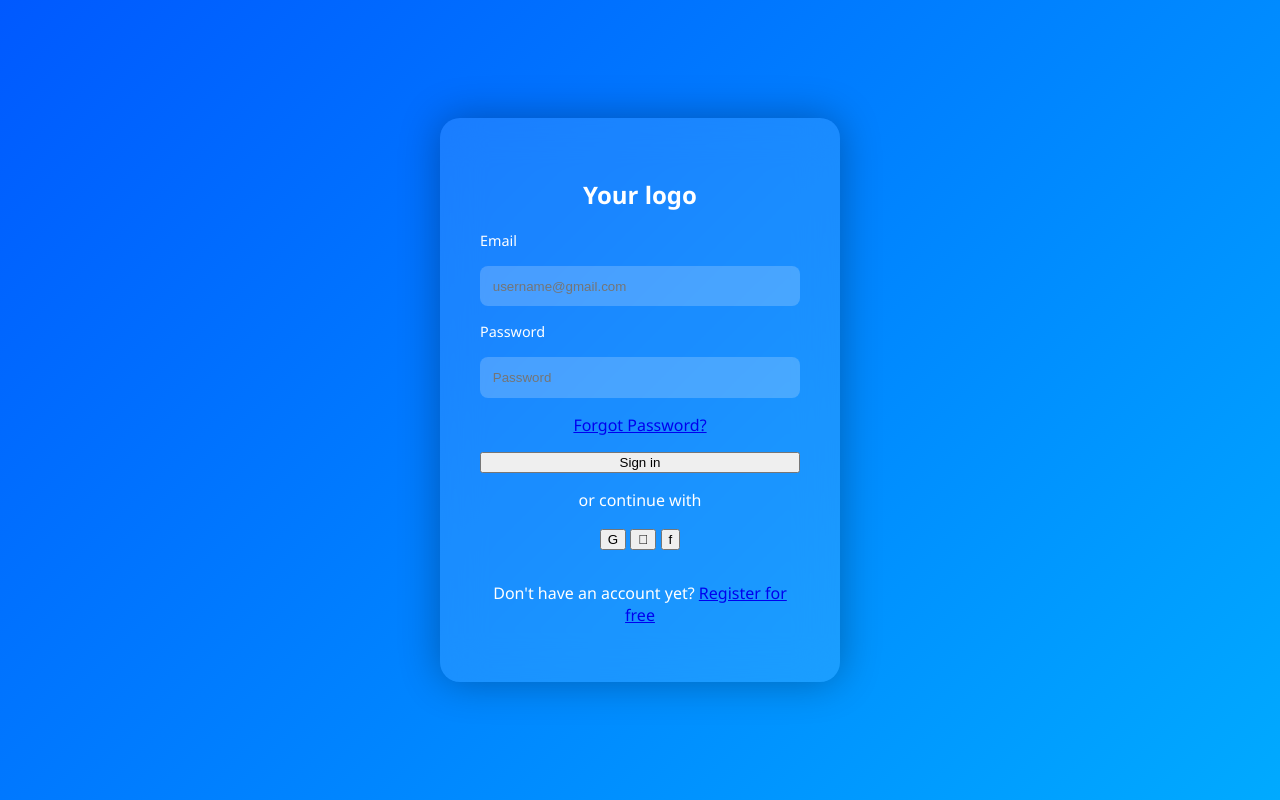
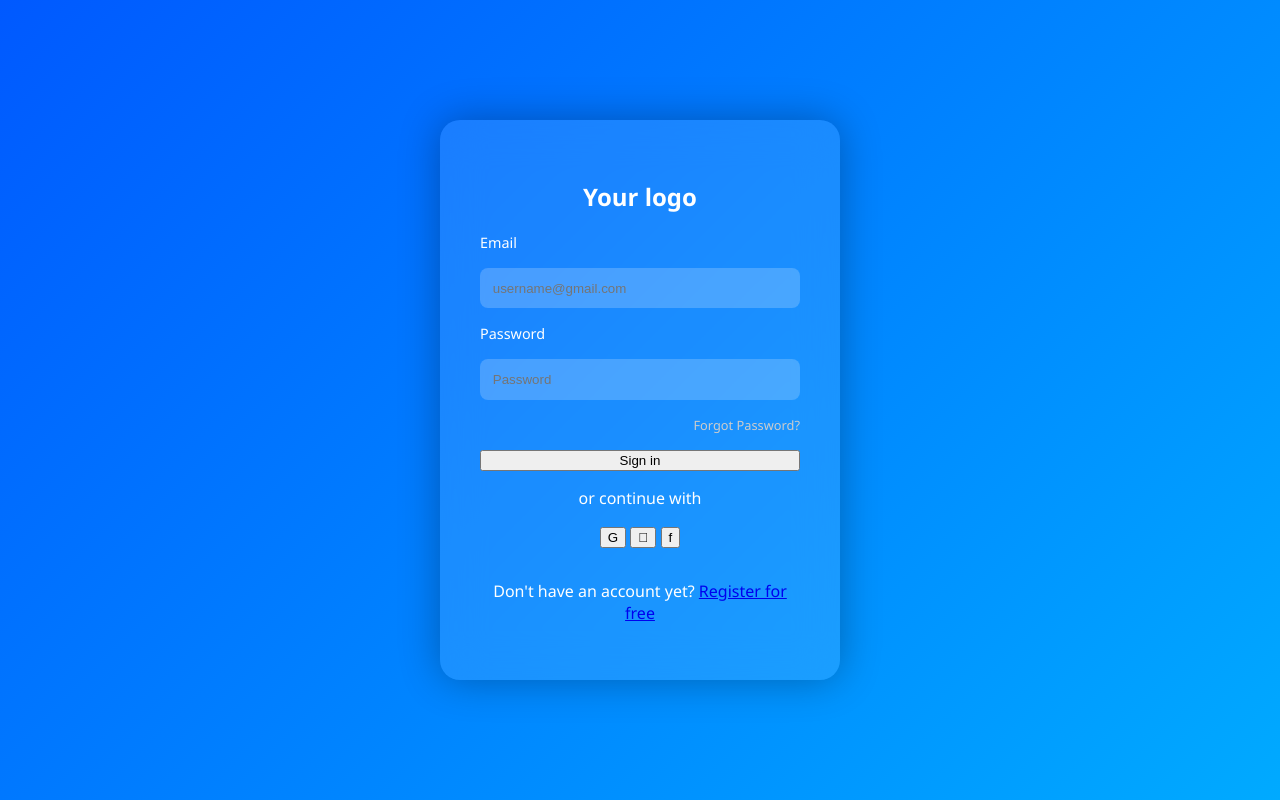
Before and after one commit to MitcaoMuhammad/sass_project, a plain HTML site: page index.html in a window 1280 px wide. Drawn offline with Linux system fonts and the light colour scheme.

Commit message:
css given to forgot button

```diff
--- a/style.scss
+++ b/style.scss
@@ -44,3 +44,15 @@ body {
 		color: #ddd;
 	}
 }
+
+.forgot {
+	font-size: 0.8rem;
+	text-align: right;
+	display: block;
+	color: #ccc;
+	text-decoration: none;
+
+	&:hover {
+		text-decoration: underline;
+	}
+}
```
Also changed, not shown: style.css, 1 other file.
